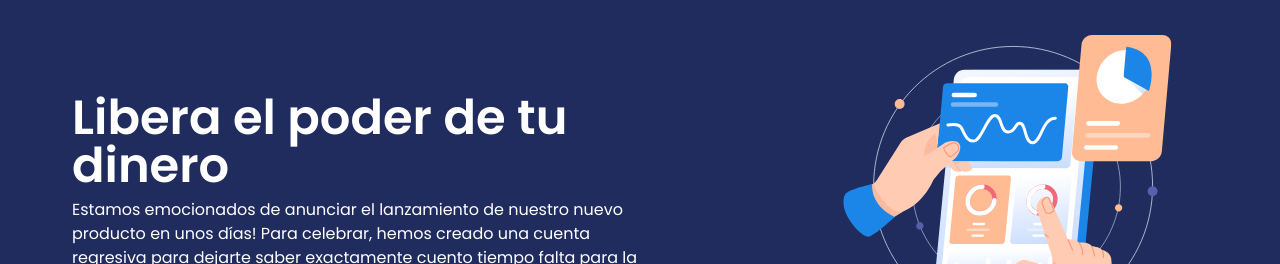
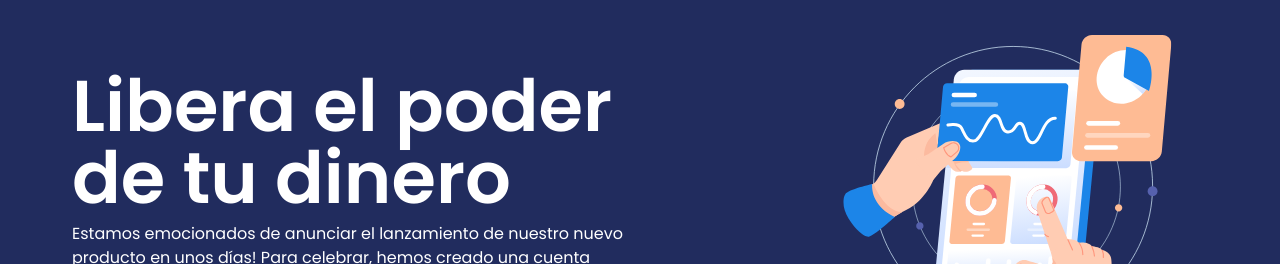
Before and after one commit to RGLBetriax/p2p-dolar-boliviano, a React (Create React App) app: page / in a window 1280 px wide. Shown: the part 254-518 px from the top of the page. Built offline with nearby package versions, Linux system fonts and the light colour scheme.

Commit message:
updating branches

```diff
--- a/src/components/Home/Home.jsx
+++ b/src/components/Home/Home.jsx
@@ -17,7 +17,7 @@ const Home = () => {
 
   return (
     <div className="bg-lavender">
-      <nav className="py-5 ">
+      <nav className="py-5">
         <div className="flex justify-between items-center">
           <img src={logo} alt="" className="w-32 pt-5 ml-10" />
 
@@ -39,7 +39,7 @@ const Home = () => {
 
       <div className="flex items-center justify-center">
         <div className="w-[45%]">
-          <h1 className="text-white font-bold text-5xl">{t("header.title")}</h1>
+          <h1 className="text-white font-bold text-7xl">{t("header.title")}</h1>
 
           <h3 className="text-white pt-2 pb-2">{t("header.presentation")}</h3>
 
@@ -52,6 +52,7 @@ const Home = () => {
             endAt={"2023-4-16 00:00:00"}
           />
         </div>
+
         <motion.div
         animate={{ x: 100 }}
         transition={{ type: "spring", stiffness: 100 }}
@@ -59,6 +60,7 @@ const Home = () => {
           <Transaction />
         </motion.div>
       </div>
+
     </div>
   );
 };
```
